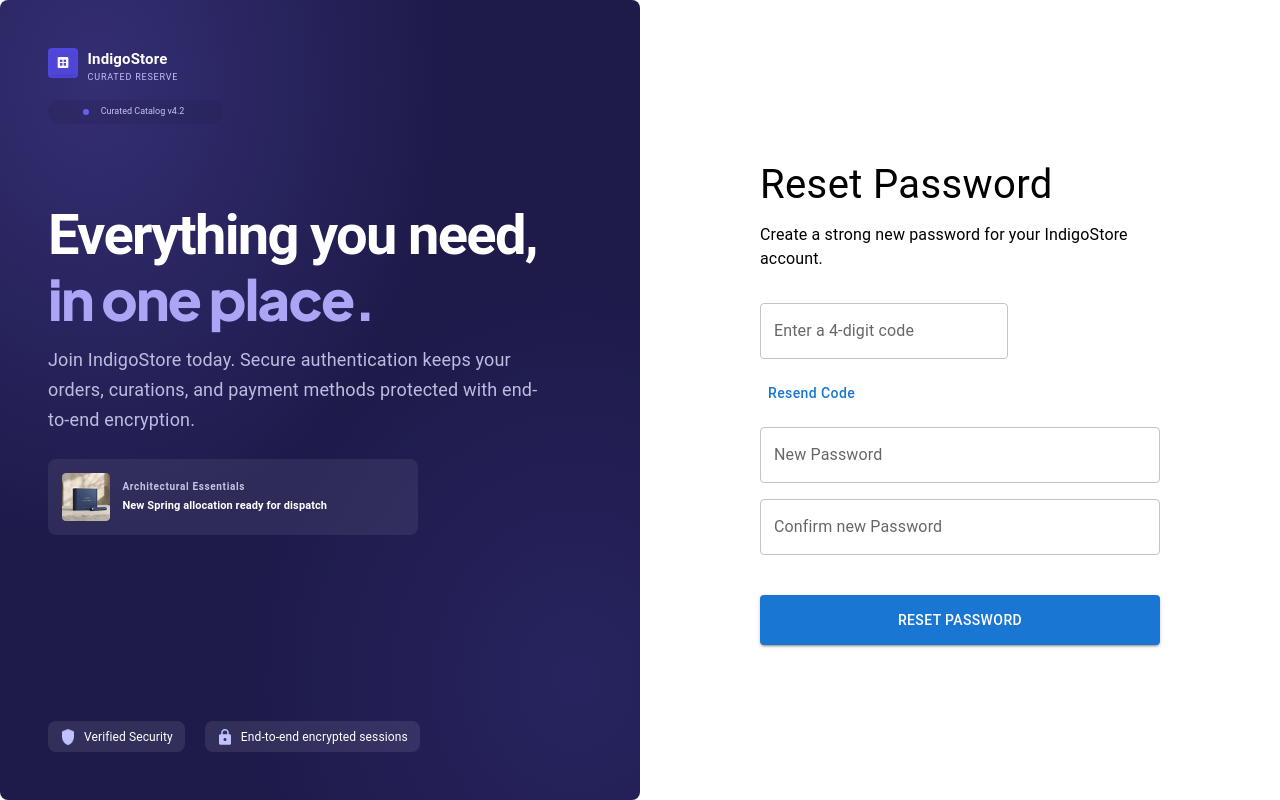
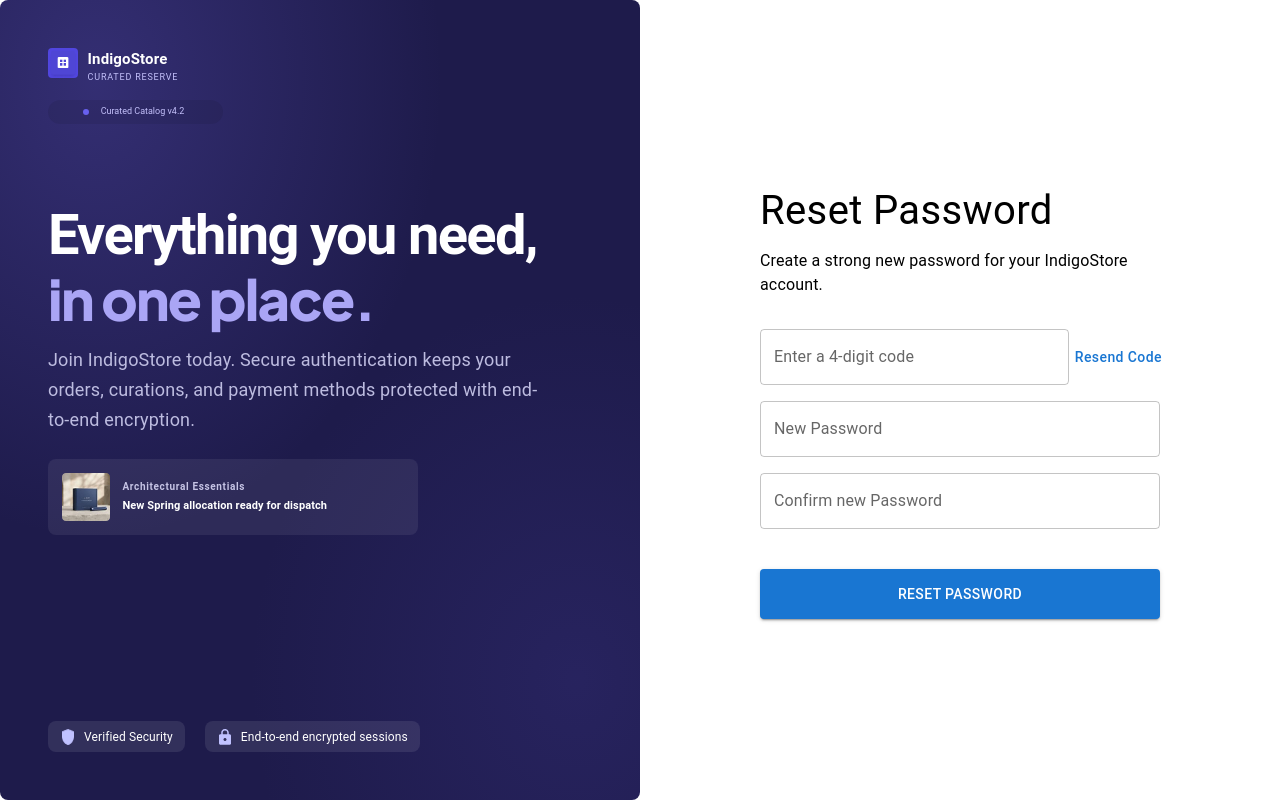
Before and after one commit to Amrmhani/final-react-pro, a React (Vite) app: page /reset-password in a window 1280 px wide. Built offline with nearby package versions, Linux system fonts and the light colour scheme.

Commit message:
add resend verification code to reset password

```diff
--- a/src/assets/ResetPassword/ResetPassword.jsx
+++ b/src/assets/ResetPassword/ResetPassword.jsx
@@ -13,7 +13,6 @@ import ResetPasswordSidePanel from "../../components/ResetPasswordSidePanel/Rese
 export default function ResetPassword() {
   const navigate = useNavigate();
   const [serverError, setServerError] = useState(null);
-  const [succes, setsucces] = useState(false);
   const { register, handleSubmit, formState: { errors, isSubmitting } } = useForm({
     resolver: yupResolver(resetPasswordSchema), mode: "onBlur"
   })
@@ -130,46 +129,60 @@ export default function ResetPassword() {
               {serverError}
             </Alert>
           )}
+
           <Box
             component="form"
             onSubmit={handleSubmit(onSubmit)}
           >
+            <Box
+              sx={{
+                display: "flex",
+                alignItems: "flex-start",
+                gap: 1,
+                mb: 2,
+              }}
+            >
               <TextField
                 label="Enter a 4-digit code"
                 type="text"
+                fullWidth
                 slotProps={{
                   htmlInput: {
                     maxLength: 4,
                     inputMode: "numeric",
                   },
                 }}
-              sx={{ mb: 2 }}
                 {...register("code")}
                 error={!!errors.code}
                 helperText={errors.code?.message}
               />
-            <Box sx={{ mb: 2 }}>
+
               <Button
                 type="button"
                 onClick={handleResendCode}
                 disabled={resendLoading}
-                sx={{ textTransform: "none" }}
+                sx={{
+                  whiteSpace: "nowrap",
+                  height: 56,
+                  textTransform: "none",
+                }}
               >
                 {resendLoading ? "Sending..." : "Resend Code"}
               </Button>
+            </Box>
 
             {resendMessage && (
-                <Alert severity="success" sx={{ mt: 1 }}>
+              <Alert severity="success" sx={{ mb: 2 }}>
                 {resendMessage}
               </Alert>
             )}
 
             {resendError && (
-                <Alert severity="error" sx={{ mt: 1 }}>
+              <Alert severity="error" sx={{ mb: 2 }}>
                 {resendError}
               </Alert>
             )}
-            </Box>
+
             <TextField
               label="New Password"
               type="password"
@@ -179,6 +192,7 @@ export default function ResetPassword() {
               error={!!errors.newPassword}
               helperText={errors.newPassword?.message}
             />
+
             <TextField
               label="Confirm new Password"
               type="password"
@@ -187,6 +201,7 @@ export default function ResetPassword() {
               error={!!errors.confirmPassword}
               helperText={errors.confirmPassword?.message}
             />
+
             <CustomButton
               type="submit"
               fullWidth
@@ -199,8 +214,8 @@ export default function ResetPassword() {
             >
               {isSubmitting ? "Resetting..." : "Reset Password"}
             </CustomButton>
+          </Box>
 
-          </Box>
         </Container>
       </Box>
     </Box>
```
Lines whose indentation alone changed are shown as unchanged.
